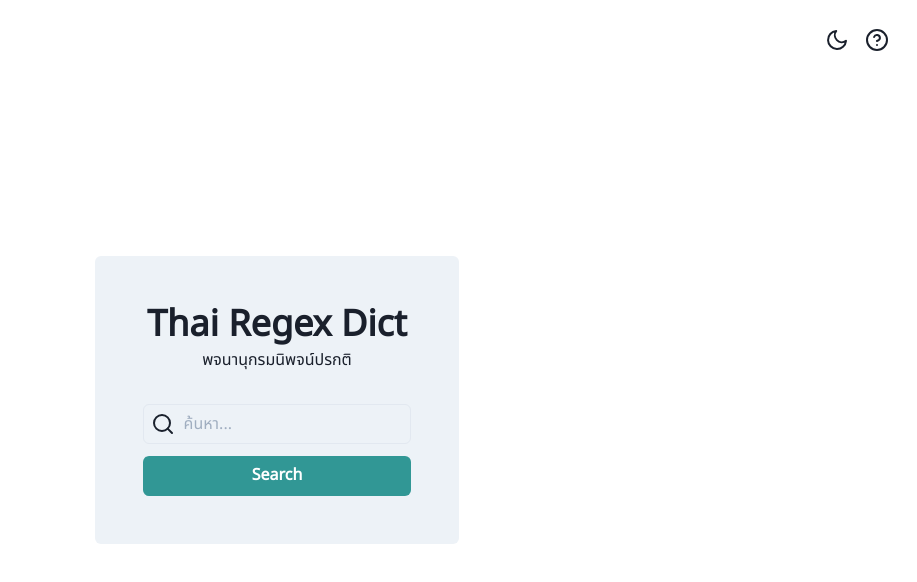
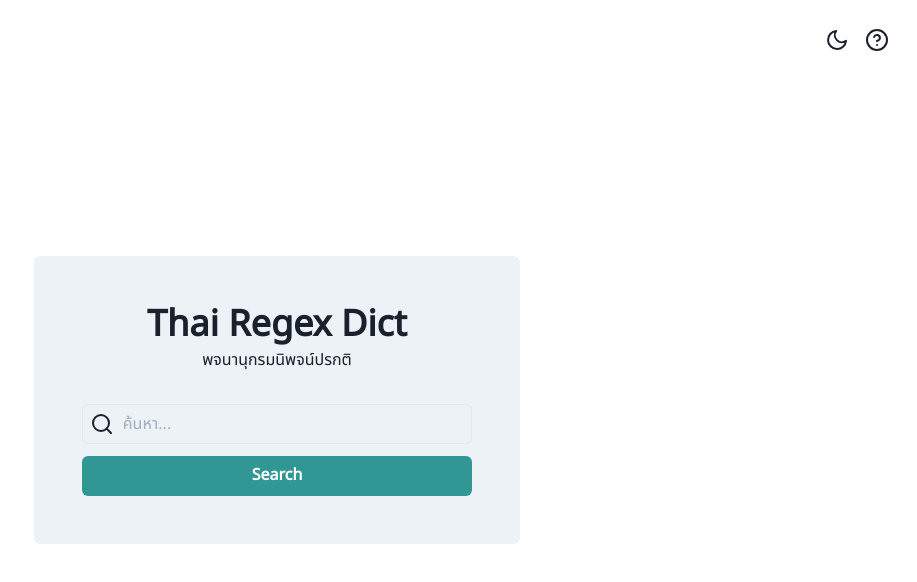
Before and after one commit to richeyphu/thai-regex-dict, a Next.js app: page / in a window 1280 px wide. Shown: the top 582 px of the page, without its empty margins (363-1280 px from the left). Built offline with nearby package versions, Linux system fonts and the light colour scheme.

Commit message:
Improve performance

```diff
--- a/src/pages/index.tsx
+++ b/src/pages/index.tsx
@@ -28,6 +28,8 @@ import { ScrollButton, NavBar, KofiWidget } from "@components";
 import { countSearch } from "@utils";
 import ThaiWordlist from "@common/thaidict.json";
 
+const Wordlist = Array.from(new Set(ThaiWordlist));
+
 const Home: NextPage = () => {
   const [value, setValue] = useState<string>("");
   const [results, setResults] = useState<string[]>(null!);
@@ -41,11 +43,7 @@ const Home: NextPage = () => {
 
     try {
       const regex: RegExp = RegExp(value);
-      setResults(
-        Array.from(new Set(ThaiWordlist)).filter((word: string) =>
-          regex.test(word)
-        )
-      );
+      setResults(Wordlist.filter((word: string) => regex.test(word)));
       countSearch();
       setTimeout(scrollDown, 500);
     } catch (e: any) {
@@ -109,7 +107,13 @@ const Home: NextPage = () => {
           background={formBackground}
           p={12}
           rounded={6}
-          minWidth={{ base: "30%" }}
+          minWidth={{
+            base: "100%",
+            sm: "90%",
+            md: "60%",
+            lg: "50%",
+            xl: "40%",
+          }}
         >
           <Heading textAlign="center">Thai Regex Dict</Heading>
           <Text textAlign="center" mb={8}>
```
